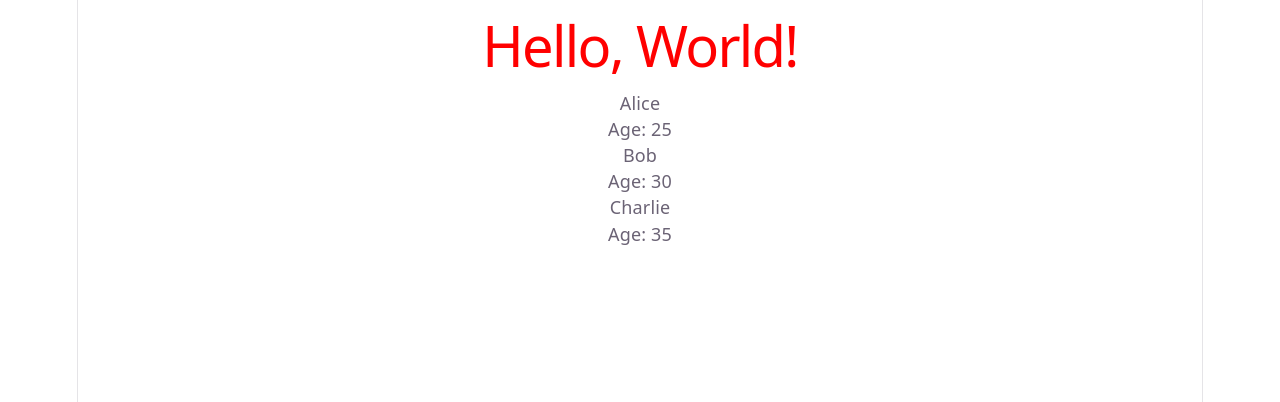
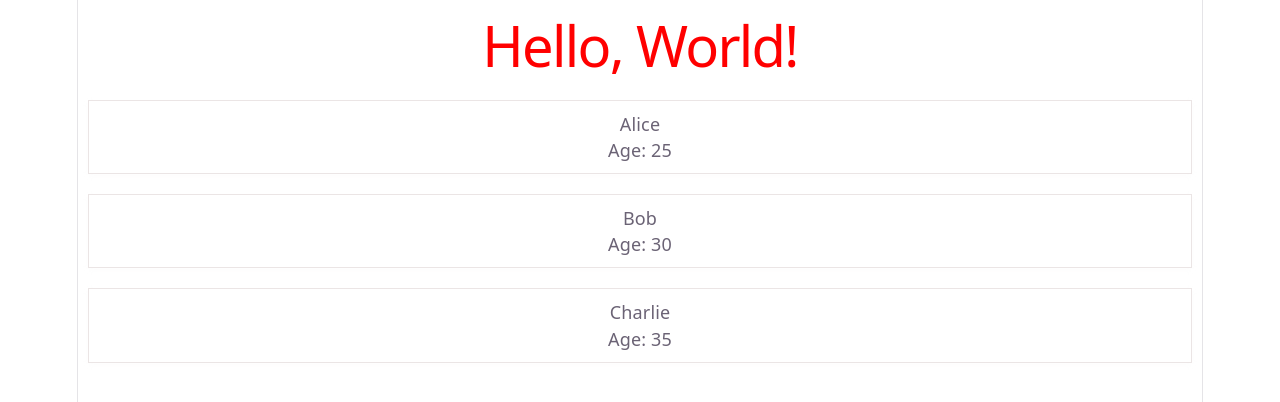
Before and after one commit to ngapsgeschaft/tuto-vue, a Vue app: page / in a window 1280 px wide. Shown: the top 402 px of the page. Built offline with nearby package versions, Linux system fonts and the light colour scheme.

Commit message:
ch#03(props): Application du style au composant UserCard

```diff
--- a/src/components/UserCard.vue
+++ b/src/components/UserCard.vue
@@ -15,3 +15,12 @@
   }
 
 </script>
+
+<style>
+  .user-card {
+    border: 1px solid #ebe5e5;
+    padding: 10px;
+    margin: 10px;
+    box-shadow: 0 2px 5px rgba(239, 237, 231, 0.1);
+  }
+</style>
```
